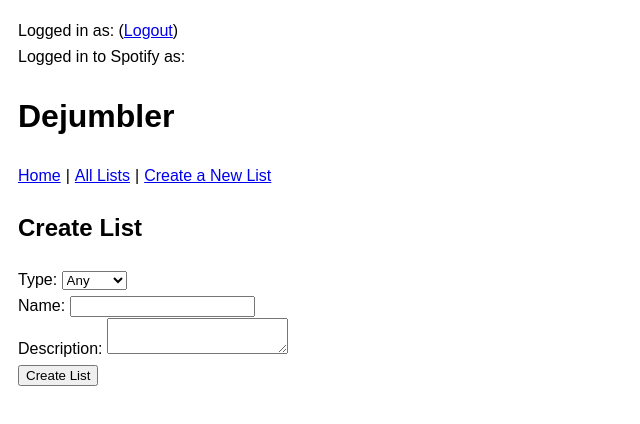
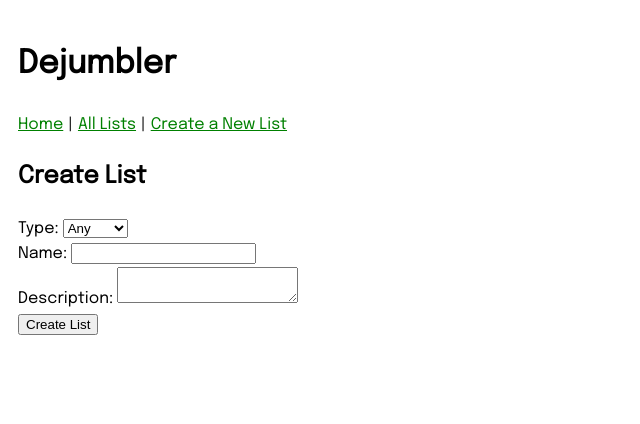
Before and after one commit to anpanring/dejumbler, a Next.js app: page /create-list in a window 1280 px wide. Shown: the top 424 px of the page, without its empty margins (0-640 px from the left). Built offline with nearby package versions, Linux system fonts and the light colour scheme.

Commit message:
Styling changes, green highlights

```diff
--- a/components/ListItem.js
+++ b/components/ListItem.js
@@ -1,3 +1,4 @@
+import Image from 'next/image';
 import React from "react";
 import Router from 'next/router';
 import styles from '../styles/ListPage.module.css';
--- a/components/layout.js
+++ b/components/layout.js
@@ -5,12 +5,12 @@ export default function Layout({ children }) {
     return (
         <div className={styles.wrapper}>
             <div id="hd">
-                <div>
+                {/* <div>
                     <p>Logged in as: (<a href="/logout">Logout</a>)</p>
                 </div>
                 <div>
                     <p>Logged in to Spotify as: </p>
-                </div>
+                </div> */}
                 <h1 className='dejumbler-title'>Dejumbler</h1>
             </div>
             <div className={styles.navbar}>
--- a/pages/_document.js
+++ b/pages/_document.js
@@ -3,7 +3,11 @@ import { Html, Head, Main, NextScript } from 'next/document'
 export default function Document() {
   return (
     <Html lang="en">
-      <Head />
+      <Head>
+        <link rel="preconnect" href="https://fonts.googleapis.com" />
+        <link rel="preconnect" href="https://fonts.gstatic.com" crossorigin />
+        <link href="https://fonts.googleapis.com/css2?family=Epilogue&display=swap" rel="stylesheet" />
+      </Head>
       <body>
         <Main />
         <NextScript />
--- a/pages/index.js
+++ b/pages/index.js
@@ -14,5 +14,5 @@ export default function Home() {
       </Head>
       <h2>Login or Register to dejumble your brain.</h2>
     </Layout>
-  )
+  );
 }
--- a/styles/ListPage.module.css
+++ b/styles/ListPage.module.css
@@ -16,7 +16,7 @@
     align-items: center;
     overflow: hidden;
     border: solid black 1px;
-    padding: 10px 10px 10px 0;
+    padding: 10px 10px 10px 10px;
 }
 
 .listItemText {
--- a/styles/globals.css
+++ b/styles/globals.css
@@ -1,6 +1,6 @@
 html,
 body {
-  font-family: Arial, Helvetica, sans-serif;
+  font-family: 'Epilogue', sans-serif;
   line-height: 1.6;
 }
 
@@ -11,3 +11,12 @@ p {
 button {
   width: 100px;
 }
+
+a {
+  color: green;
+}
+
+a:hover {
+  background: green;
+  color: white
+}
```
Also changed, not shown: pages/all-lists.js (+9 -6 lines), pages/list/[id].js (+7 -5 lines), styles/AllLists.module.css (added, +10 -0 lines).
